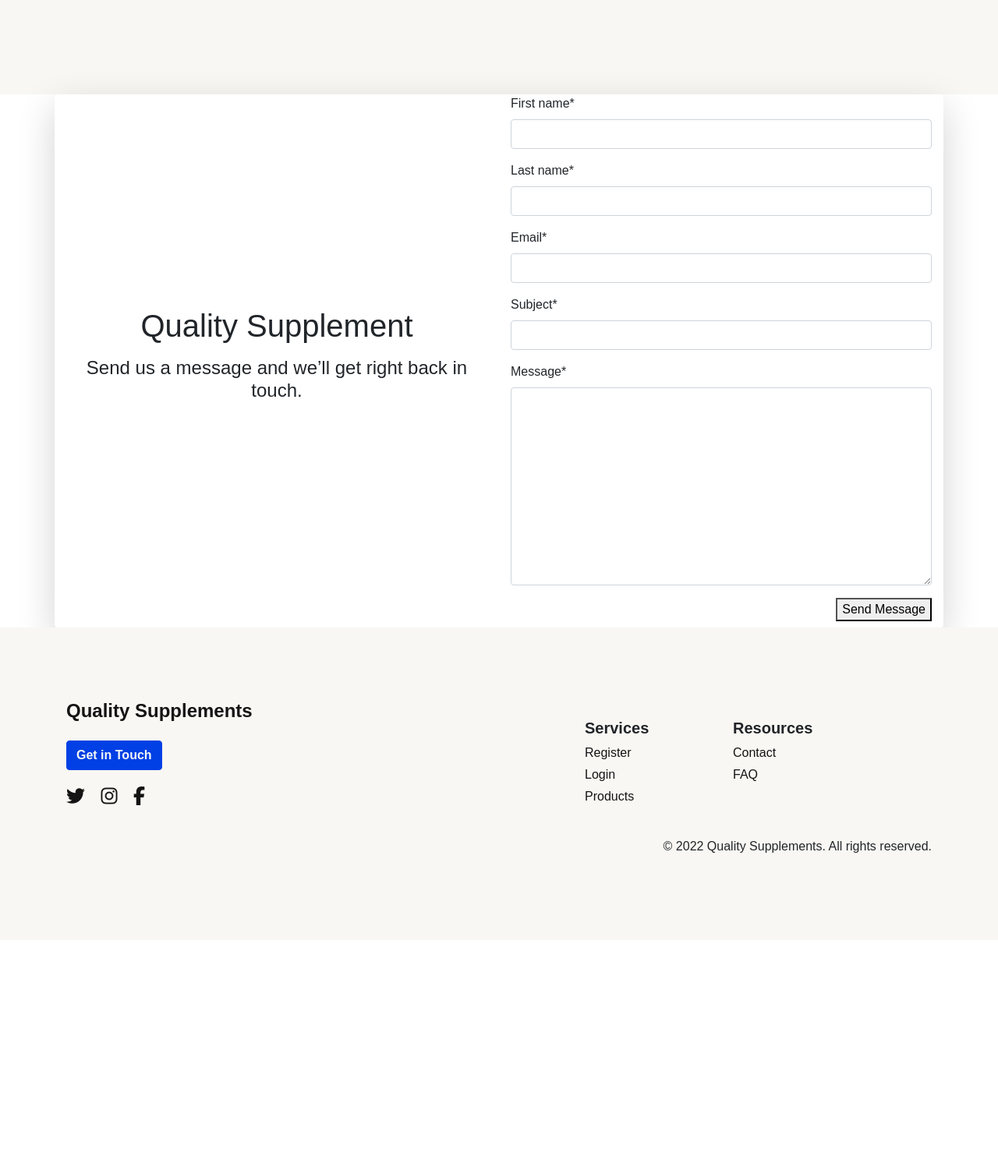
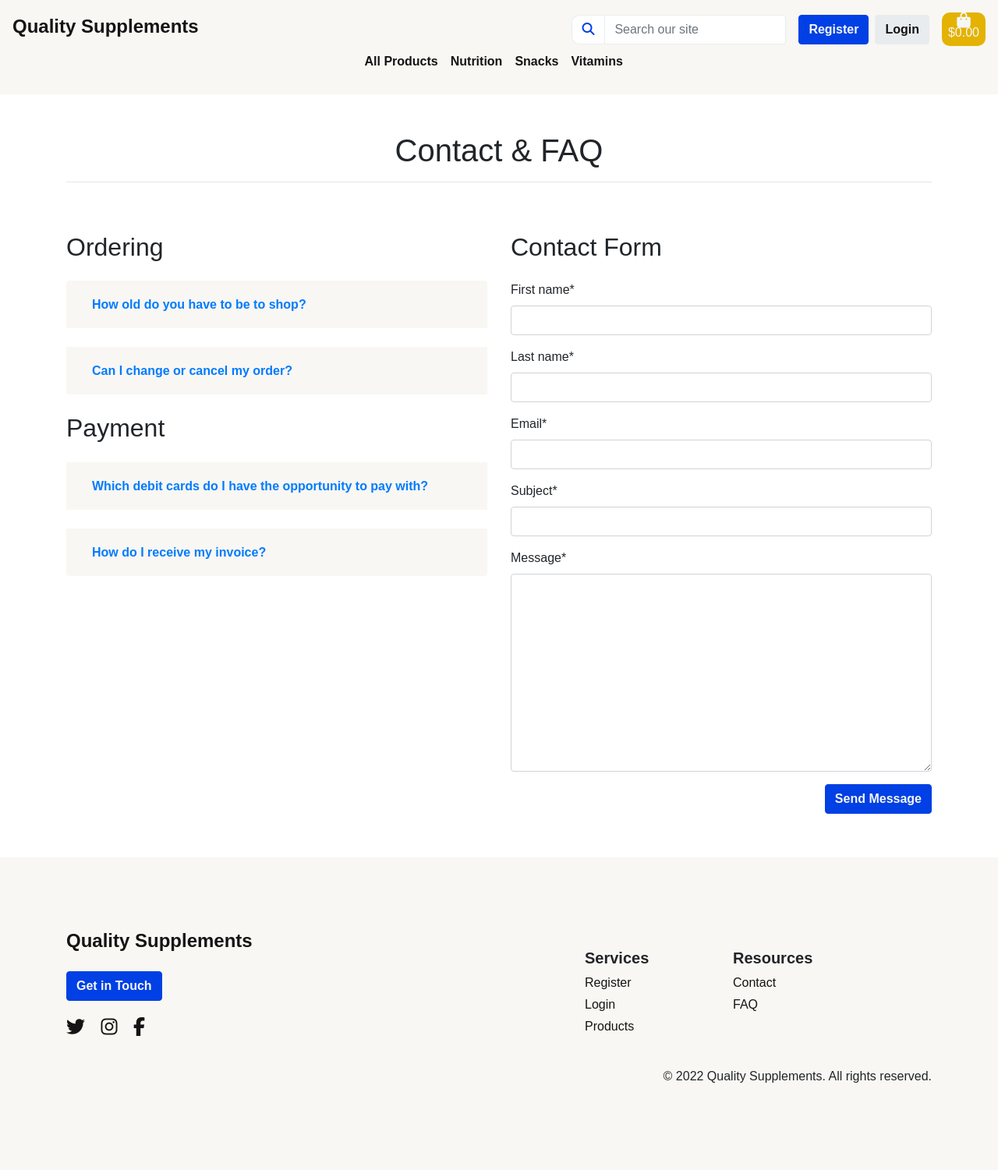
Before and after one commit to Code-Institute-Submissions/maxapn98-quality_supplements_JuneResub, a Django app: page /contact/ in a window 1280 px wide. Shown: the whole page at 78% size. Before the commit the page ends 1094 px from the top, so only its background shows below. Run offline with Django 3.2, Linux system fonts and the light colour scheme; some libraries are stand-ins or nearby versions.

Commit message:
Update contact page context and style layer to match new wireframes

```diff
--- a/contact/templates/contact/contact.html
+++ b/contact/templates/contact/contact.html
@@ -7,38 +7,96 @@
 {% endblock %}
 
 {% block page_header %}
-    <div class="container header-container">
-        <div class="row">
-            <div class="col"></div>
-        </div>
-    </div>
+    {{ block.super }}
 {% endblock %}
 
 {% block content %}
-<div class="contact-wrapper">
-    <div class="container justify-content-center">
-        <div class="row shadow-lg bg-color-kh rounded justify-content-center align-items-center">
-            <div class="col-12 col-md-6">
-                <!--Contact info-->
-                <div>
-                    <h1 class="text-center mt-5 mt-md-0">Quality Supplement</h1>
-                    <h4 class="my-3 d-none d-sm-block text-center">Send us a message and we’ll get
-                        right back in touch.
-                    </h4>
+    <div class="container py-5">
+        <div class="row">
+            <div class="col-12">
+                <!--Heading-->
+                <h1 class="text-center mt-md-0">Contact & FAQ</h1>
+                <hr>
+            </div>
+            <!--FAQ Section-->
+            <div class="col-12 col-md-6 mt-5 accordion" id="faq">
+                <!--Ordering FAQ-->
+                <h2 class="mb-4">Ordering</h2>
+                <!--Ordering FAQ item one-->
+                <div class="card faq__card">
+                    <div class="card-header" id="faq__item1-heading">
+                      <h2 class="mb-0">
+                        <button class="btn btn-link btn-block text-left collapsed font-weight-bold" type="button" data-toggle="collapse" data-target="#collapseItem1" aria-expanded="false" aria-controls="collapseItem1">
+                          How old do you have to be to shop?
+                        </button>
+                      </h2>
+                    </div>
+                    <div id="collapseItem1" class="collapse" aria-labelledby="faq__item1-heading" data-parent="#faq">
+                      <div class="card-body">
+                        To be able to order from Quality Supplements, you must be 18 years of age or older.
+                      </div>
+                    </div>
+                </div>
+                <!--Ordering FAQ item two-->
+                <div class="card faq__card mt-4">
+                    <div class="card-header" id="faq__item2-heading">
+                      <h2 class="mb-0">
+                        <button class="btn btn-link btn-block text-left collapsed font-weight-bold" type="button" data-toggle="collapse" data-target="#collapseItem2" aria-expanded="false" aria-controls="collapseItem2">
+                            Can I change or cancel my order?
+                        </button>
+                      </h2>
+                    </div>
+                    <div id="collapseItem2" class="collapse" aria-labelledby="faq__item2-heading" data-parent="#faq">
+                      <div class="card-body">
+                        We have the opportunity to make certain types of changes or cancel your order as long as the order has not been printed out in our warehouse.
+                      </div>
+                    </div>
+                </div>
+                <!--Payment FAQ-->
+                <h2 class="mb-4 mt-4">Payment</h2>
+                <!--Payment FAQ item one-->
+                <div class="card faq__card">
+                    <div class="card-header" id="faq__item3-heading">
+                      <h2 class="mb-0">
+                        <button class="btn btn-link btn-block text-left collapsed font-weight-bold" type="button" data-toggle="collapse" data-target="#collapseItem3" aria-expanded="false" aria-controls="collapseItem3">
+                            Which debit cards do I have the opportunity to pay with?
+                        </button>
+                      </h2>
+                    </div>
+                    <div id="collapseItem3" class="collapse" aria-labelledby="faq__item3-heading" data-parent="#faq">
+                      <div class="card-body">
+                        You have the opportunity to complete your purchase through Card Payment if you use a German card issued by VISA or MasterCard. It is also possible to pay with a card issued by a foreign bank.
+                      </div>
+                    </div>
+                </div>
+                <!--Payment FAQ item two-->
+                <div class="card faq__card mt-4">
+                    <div class="card-header" id="faq__item4-heading">
+                      <h2 class="mb-0">
+                        <button class="btn btn-link btn-block text-left collapsed font-weight-bold" type="button" data-toggle="collapse" data-target="#collapseItem4" aria-expanded="false" aria-controls="collapseItem4">
+                            How do I receive my invoice?
+                        </button>
+                      </h2>
+                    </div>
+                    <div id="collapseItem4" class="collapse" aria-labelledby="faq__item4-heading" data-parent="#faq">
+                      <div class="card-body">
+                        All our invoices are handled by the invoicing company Stripe, which sends your invoice to the specified e-mail address in the order. The invoice is activated only after we have sent your order from our warehouse.
+                      </div>
+                    </div>
                 </div>
             </div>
-            <div class="col-12 col-md-6">
+            <!--Contact Section-->
+            <div class="col-12 col-md-6 mt-5">
                 <!--Form-->
+                <h2 class="mt-4 mt-lg-0 mb-4">Contact Form</h2>
                 <form method="POST" action="{% url 'contact' %}" class="form mb-2" id="contact-form">
                     {% csrf_token %}
                     {{ form | crispy }}
                     <div class="text-right">
-                        <button class="btns rounded-0" type="submit">Send Message</button>
+                        <button class="btn btn-primary" type="submit">Send Message</button>
                     </div>
                 </form>
             </div>
         </div>
     </div>
-</div>
-
 {% endblock %}
--- a/static/css/base.css
+++ b/static/css/base.css
@@ -382,6 +382,19 @@ input[name="image"]::file-selector-button:focus{
   flex-grow: 1;
 }
 
+/* contact */
+
+.faq__card {
+  background-color: var(--baby-powder);
+  border: none;
+  color: var(--eerie-black);
+}
+
+.faq__card > .card-header {
+  border: none;
+  background-color: var(--baby-powder);
+}
+
 /* ------------------------------- bootstrap toasts */
 
 .message-container {
```
